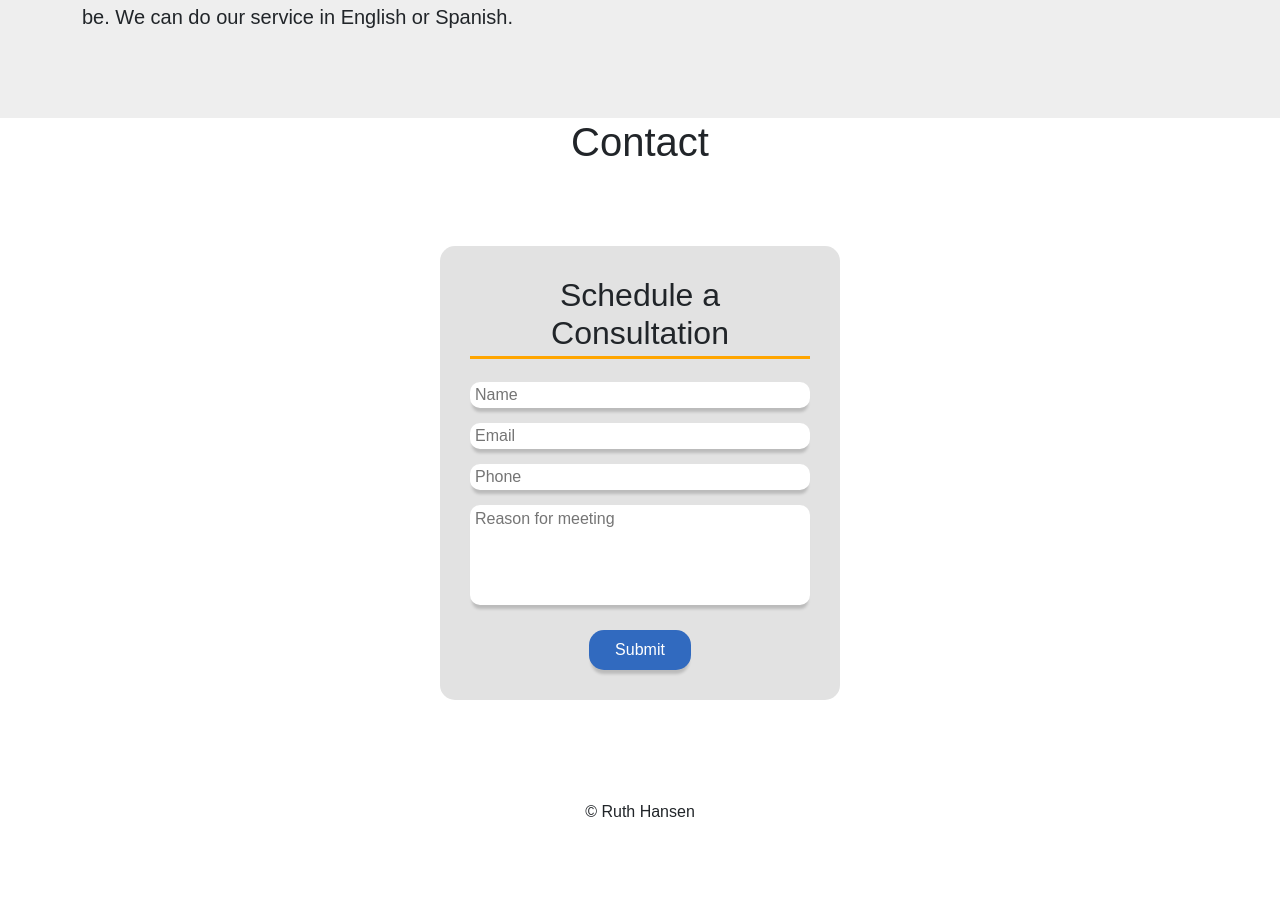
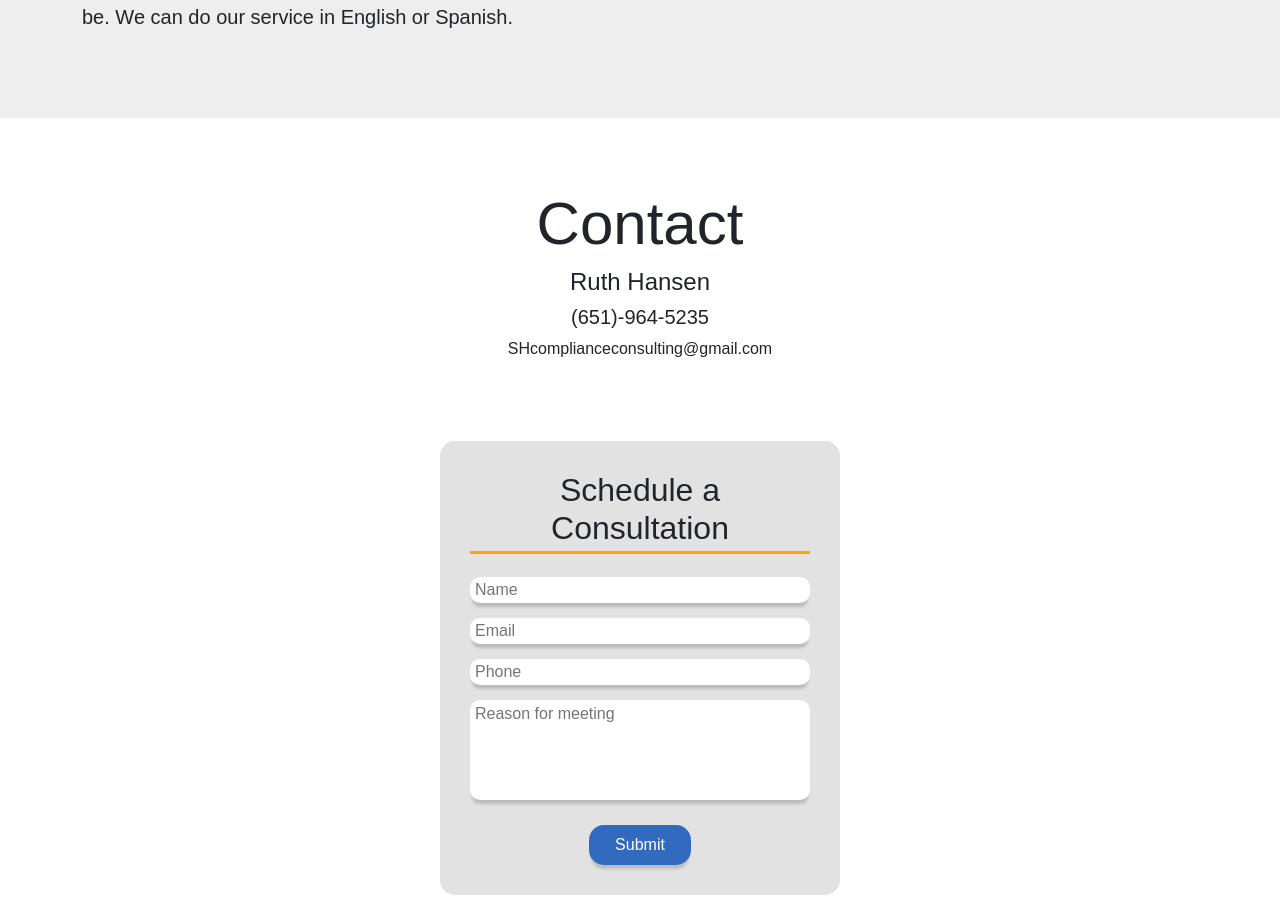
Before and after one commit to bsmrdel101/sh-service-consulting, a React (Create React App) app: page /#/home in a window 1280 px wide. Shown: the part 1550-2465 px from the top of the page. Before the commit the page ends 2394 px from the top, so only its background shows below. Built offline with nearby package versions, Linux system fonts and the light colour scheme; no server answers.

Commit message:
added contact info to the DOM

```diff
--- a/src/components/Contact/Contact.css
+++ b/src/components/Contact/Contact.css
@@ -0,0 +1,3 @@
+.contact-container {
+    margin-left: 20%;
+}
--- a/src/components/Contact/Contact.jsx
+++ b/src/components/Contact/Contact.jsx
@@ -5,8 +5,12 @@ import './Contact.css';
 function ScheduleForm() {
     return (
         <center>
-            <h1>Contact</h1>
-
+            <h1 className='services-title'>Contact</h1>
+            <div>
+                <h4>Ruth Hansen</h4>
+                <h5>(651)-964-5235</h5>
+            </div>
+            <p>SHcomplianceconsulting@gmail.com</p>
         </center>
     );
 }
```
